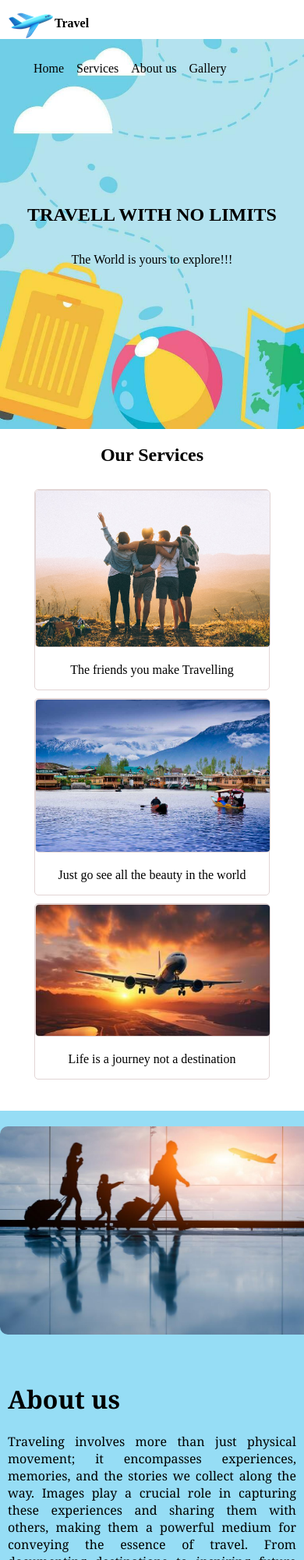
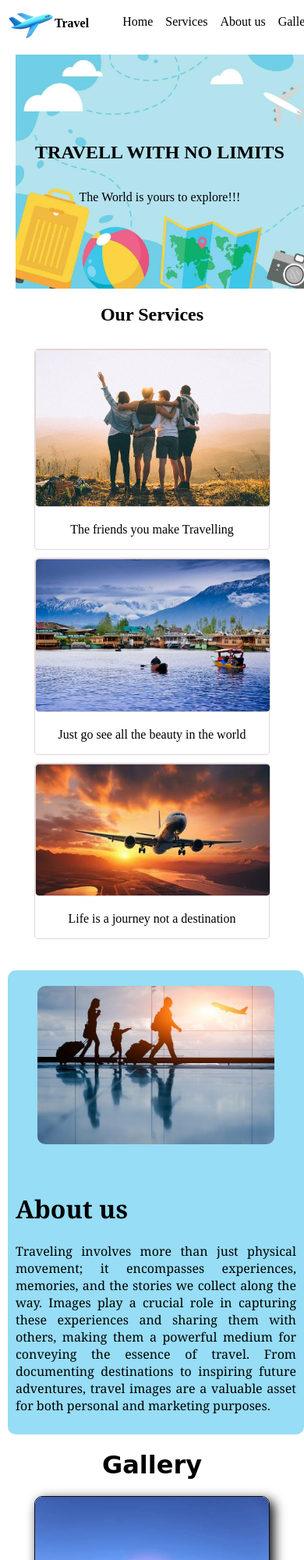
Before and after one commit to Riyaz630/Travelling, a plain HTML site: page index.html in a window 390 px wide. Shown: the top 2000 px of the page at 78% size. Drawn offline with Linux system fonts and the light colour scheme.

Commit message:
Update final.css

```diff
--- a/final.css
+++ b/final.css
@@ -2,8 +2,9 @@ body{
     margin:0px;
 }
 .header{
-    height:50px;
+    height:70px;
     display:flex;
+    flex-wrap: wrap;
     justify-content: space-between;
     font-weight: bold;
 }
@@ -39,7 +40,7 @@ li:hover
     transform: scale(1.5);
 }
 .content{
-    height:500px;
+    height:300px;
     background-image: url('bg.jpg');
     background-repeat: no-repeat;
     background-size: cover;
@@ -153,7 +154,7 @@ li:hover
     font-style: italic;
     font-weight: bold;
 }
-@media  only screen and (max-width:770px)
+@media  only screen and (max-width:900px)
 {
     .card1,.card2,.card3{
         margin-top: 10px;
@@ -162,6 +163,25 @@ li:hover
     {
         padding:10px;
     }
-    .header {
-        flex-direction: column;}
+    .header{
+        flex-direction: column;
+    }
+    .img4
+{
+ max-width: 80%;
 }
+.content{
+    margin-left: 20px;
+}
+.about_us{
+    margin-left: 10px;
+    border-radius: 10px;
+}
+.footer{
+    margin-left: 10px;
+    margin-bottom: 10px;
+    text-align: justify;
+    justify-content: space-evenly;
+
+}
+}
```
